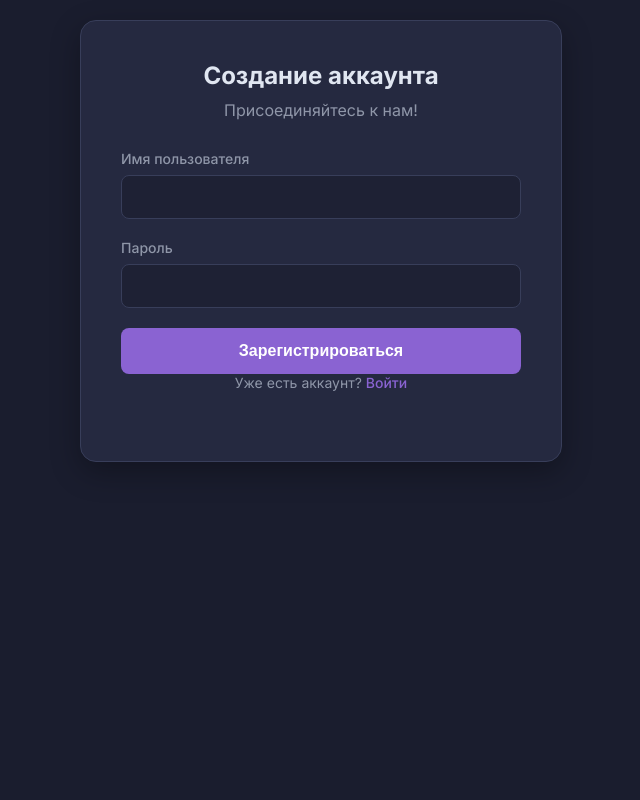
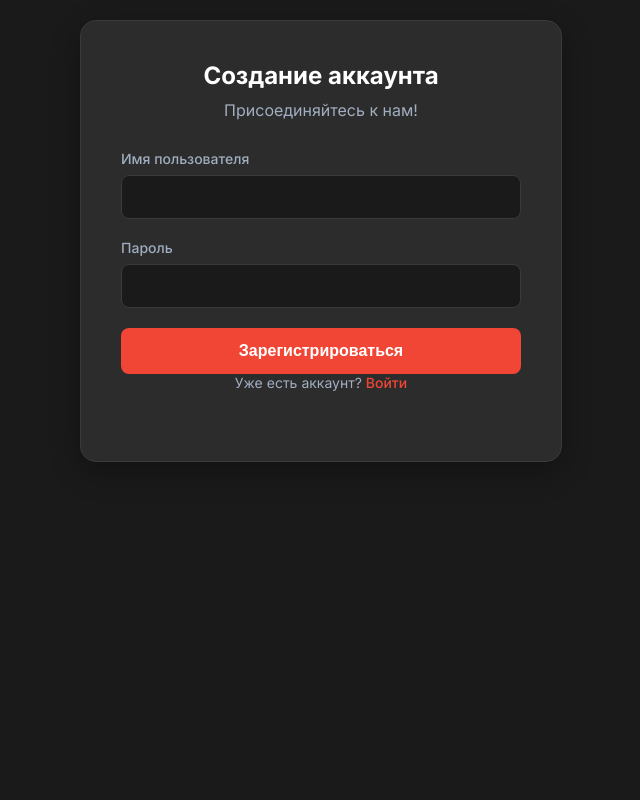
Before and after one commit to kabimollaev/kaspidonations, a Flask app: page /register in a window 1280 px wide. Shown: the whole page, without its empty margins (319-959 px from the left). Run offline with Flask 3, Linux system fonts and the light colour scheme.

Commit message:
Update auth.css

```diff
--- a/kaspi_donation_service/static/css/auth.css
+++ b/kaspi_donation_service/static/css/auth.css
@@ -1,14 +1,16 @@
-/* --- Общие стили для страниц входа и регистрации --- */
+/* =================================================================
+   РЕДИЗАЙН СТРАНИЦ АВТОРИЗАЦИИ v2.0
+   Стиль: Kaspi (Темный + Красный)
+================================================================= */
+
 :root {
-    --background-color: #1a1d2e;
-    --primary-color: #8a63d2;
-    --primary-color-hover: #7b58bb;
-    --card-background: #252940;
-    --text-color: #e0e6f1;
-    --text-secondary-color: #8f96a8;
-    --input-background: #1e2134;
-    --input-border: #383e5a;
-    --input-border-focus: #8a63d2;
+    --primary-color: #F14635; /* Красный цвет Kaspi */
+    --primary-color-hover: #D93E2E;
+    --dark-bg: #1A1A1A;
+    --card-bg: #2C2C2C;
+    --text-light: #FFFFFF;
+    --text-muted: #A0AEC0;
+    --border-color: #3a3a3a;
     --error-color: #e53935;
     --success-color: #4CAF50;
 }
@@ -18,12 +20,13 @@ body, html {
     padding: 0;
     height: 100%;
     font-family: 'Inter', sans-serif;
-    background-color: var(--background-color);
-    color: var(--text-color);
+    background-color: var(--dark-bg);
+    color: var(--text-light);
 }
 
 .auth-container {
     display: flex;
+    flex-direction: column;
     justify-content: center;
     align-items: center;
     height: 100%;
@@ -31,15 +34,22 @@ body, html {
     box-sizing: border-box;
 }
 
+.auth-logo {
+    font-size: 32px;
+    font-weight: 900;
+    color: var(--primary-color);
+    margin-bottom: 30px;
+}
+
 .auth-box {
-    background-color: var(--card-background);
+    background-color: var(--card-bg);
     padding: 40px;
     border-radius: 16px;
     box-shadow: 0 10px 30px rgba(0, 0, 0, 0.3);
     width: 100%;
     max-width: 400px;
     text-align: center;
-    border: 1px solid var(--input-border);
+    border: 1px solid var(--border-color);
 }
 
 .auth-box h2 {
@@ -50,7 +60,7 @@ body, html {
 
 .auth-box p {
     margin: 0 0 30px 0;
-    color: var(--text-secondary-color);
+    color: var(--text-muted);
 }
 
 .form-group {
@@ -63,16 +73,16 @@ body, html {
     margin-bottom: 8px;
     font-size: 14px;
     font-weight: 500;
-    color: var(--text-secondary-color);
+    color: var(--text-muted);
 }
 
 .form-group input {
     width: 100%;
     padding: 12px 16px;
-    background-color: var(--input-background);
-    border: 1px solid var(--input-border);
+    background-color: var(--dark-bg);
+    border: 1px solid var(--border-color);
     border-radius: 8px;
-    color: var(--text-color);
+    color: var(--text-light);
     font-size: 16px;
     box-sizing: border-box;
     transition: border-color 0.3s ease, box-shadow 0.3s ease;
@@ -80,8 +90,8 @@ body, html {
 
 .form-group input:focus {
     outline: none;
-    border-color: var(--input-border-focus);
-    box-shadow: 0 0 10px rgba(138, 99, 210, 0.3);
+    border-color: var(--primary-color);
+    box-shadow: 0 0 10px rgba(241, 70, 53, 0.2);
 }
 
 .auth-button {
@@ -105,7 +115,7 @@ body, html {
 .auth-switch {
     margin-top: 25px;
     font-size: 14px;
-    color: var(--text-secondary-color);
+    color: var(--text-muted);
 }
 
 .auth-switch a {
@@ -121,20 +131,22 @@ body, html {
 }
 
 /* Стили для флеш-сообщений */
+.flash-error, .flash-success {
+    padding: 12px 15px;
+    border-radius: 8px;
+    margin-bottom: 20px;
+    border: 1px solid;
+    text-align: left;
+}
+
 .flash-error {
     background-color: rgba(229, 57, 53, 0.1);
     color: var(--error-color);
-    padding: 10px;
-    border-radius: 8px;
-    margin-bottom: 20px;
-    border: 1px solid var(--error-color);
+    border-color: var(--error-color);
 }
 
 .flash-success {
     background-color: rgba(76, 175, 80, 0.1);
     color: var(--success-color);
-    padding: 10px;
-    border-radius: 8px;
-    margin-bottom: 20px;
-    border: 1px solid var(--success-color);
+    border-color: var(--success-color);
 }
```
